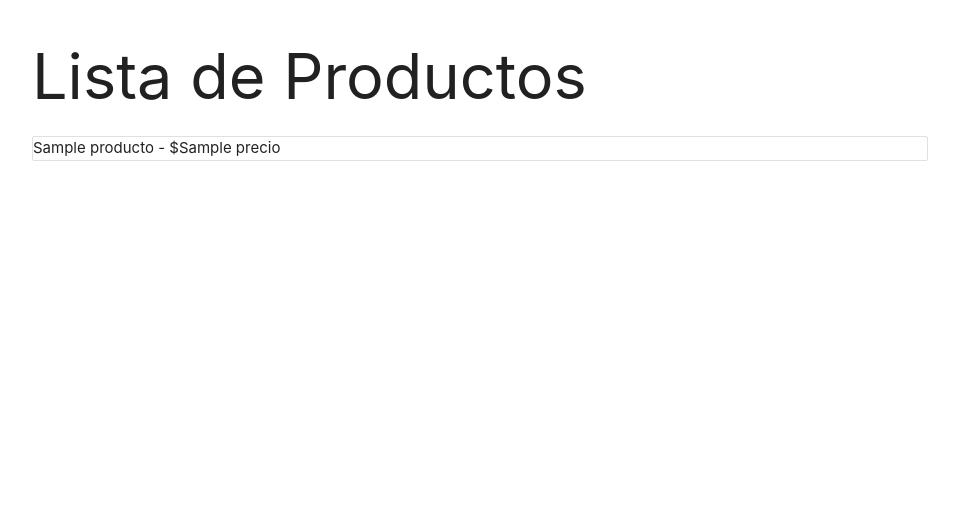
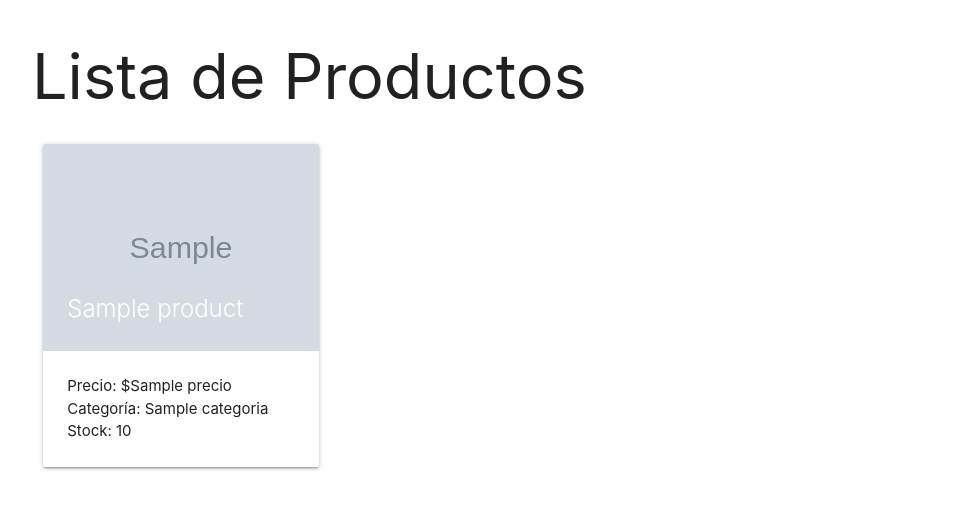
Before and after one commit to IgnacioCanal/PreEntrega1-Canal, a Node project: template src/views/home.hbs in a window 1280 px wide. Shown: the top 509 px of the page, without its empty margins (160-1119 px from the left). Run offline with Node 20 templates, Linux system fonts and the light colour scheme; the template is opened without the code that fills it: most values are stand-ins (such as "Sample title", 1, 10 or a date in 2020); grey boxes marked "Sample" are stand-in pictures; some libraries are stand-ins or nearby versions.

Commit message:
primera revisión

```diff
--- a/src/server.js
+++ b/src/server.js
@@ -6,7 +6,7 @@ import handlebars from "express-handlebars";
 import fs from "fs";
 
 import { __dirname } from "./dirname.js";
-import { productsRouter, productos } from "./routes/products.router.js";
+import { productsRouter } from "./routes/products.router.js";
 import { cartsRouter } from "./routes/carts.router.js";
 import { viewsRoutes } from "./routes/views.routes.js";
 
@@ -32,8 +32,8 @@ app.get('/products', (req, res) => {
     if (err) {
       return res.status(500).send('Error al cargar productos');
     }
-    const products = JSON.parse(data); // Parseamos el JSON
-    res.render('products', { products }); // Pasamos los productos a la vista
+    const products = JSON.parse(data);
+    res.render('products', { products });
   });
 });
 
--- a/src/views/home.hbs
+++ b/src/views/home.hbs
@@ -1,6 +1,19 @@
 <h1>Lista de Productos</h1>
-<ul class="collection">
-  {{#each productos}}
-    <li>{{this.nombre}} - ${{this.precio}}</li>
+
+<div class="row">
+  {{#each products}}
+    <div class="col s12 m6 l4">
+      <div class="card">
+        <div class="card-image">
+          <img src="{{this.thumbnails}}" alt="{{this.nombre}}" />
+          <span class="card-title">{{this.nombre}}</span>
+        </div>
+        <div class="card-content">
+          <p>Precio: ${{this.precio}}</p>
+          <p>Categoría: {{this.categoria}}</p>
+          <p>Stock: {{this.stock}}</p>
+        </div>
+      </div>
+    </div>
   {{/each}}
-</ul>
+</div>
```
